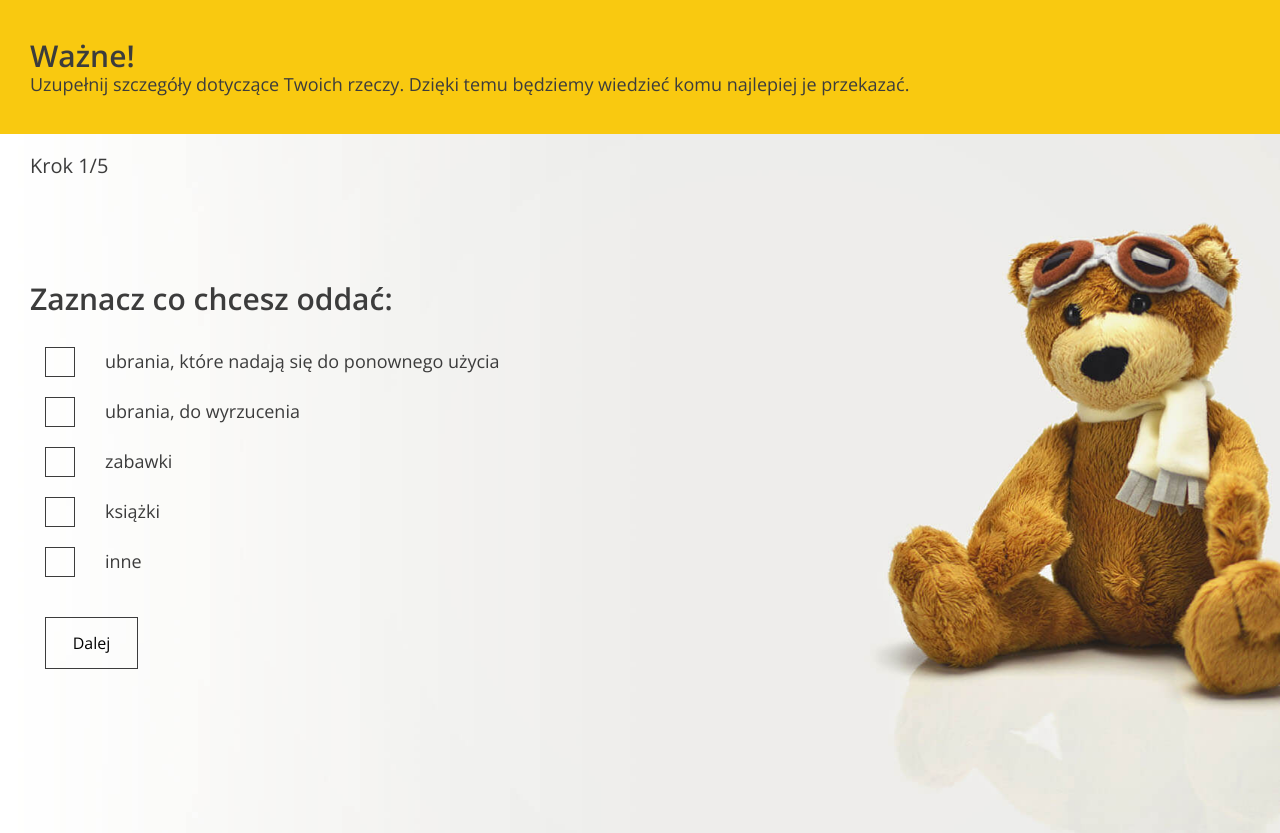
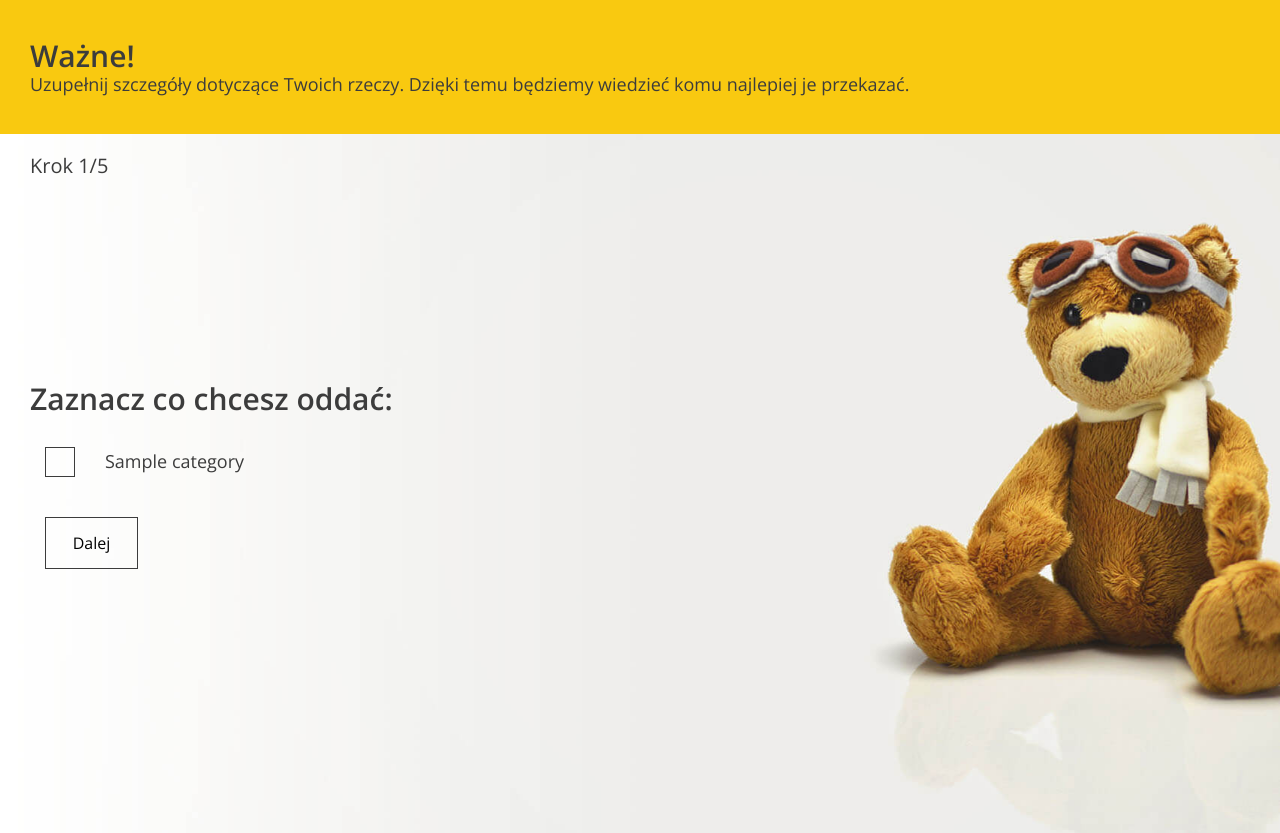
Before and after one commit to OleksandrKiris/Oddam-w-dobre-r-ce, a Django app: page /add_donation/ in a window 1280 px wide. Shown: the part 801-1634 px from the top of the page. Run offline with Django 5.2, Linux system fonts and the light colour scheme; the first user in the database is signed in; tables that the repository leaves empty hold one stand-in row (Sample ...).

Commit message:
Feature5: Implemented step 1 of the donation form, restricted access to logged-in users, and dynamically loaded categories from the database.

```diff
--- a/donations/templates/form.html
+++ b/donations/templates/form.html
@@ -1,4 +1,3 @@
-<!-- donations/templates/form.html -->
 {% extends 'base.html' %}
 {% load static %}
 
@@ -56,44 +55,19 @@
     <div class="form--steps-counter">Krok <span>1</span>/5</div>
 
     <form action="{% url 'donations:form_confirmation' %}" method="post">
+      {% csrf_token %}
       <!-- STEP 1: class .active is switching steps -->
       <div data-step="1" class="active">
         <h3>Zaznacz co chcesz oddać:</h3>
+        {% for category in categories %}
         <div class="form-group form-group--checkbox">
           <label>
-            <input type="checkbox" name="categories" value="clothes-to-use">
+            <input type="checkbox" name="categories" value="{{ category.id }}">
             <span class="checkbox"></span>
-            <span class="description">ubrania, które nadają się do ponownego użycia</span>
+            <span class="description">{{ category.name }}</span>
           </label>
         </div>
-        <div class="form-group form-group--checkbox">
-          <label>
-            <input type="checkbox" name="categories" value="clothes-useless">
-            <span class="checkbox"></span>
-            <span class="description">ubrania, do wyrzucenia</span>
-          </label>
-        </div>
-        <div class="form-group form-group--checkbox">
-          <label>
-            <input type="checkbox" name="categories" value="toys">
-            <span class="checkbox"></span>
-            <span class="description">zabawki</span>
-          </label>
-        </div>
-        <div class="form-group form-group--checkbox">
-          <label>
-            <input type="checkbox" name="categories" value="books">
-            <span class="checkbox"></span>
-            <span class="description">książki</span>
-          </label>
-        </div>
-        <div class="form-group form-group--checkbox">
-          <label>
-            <input type="checkbox" name="categories" value="other">
-            <span class="checkbox"></span>
-            <span class="description">inne</span>
-          </label>
-        </div>
+        {% endfor %}
         <div class="form-group form-group--buttons">
           <button type="button" class="btn next-step">Dalej</button>
         </div>
--- a/donations/views.py
+++ b/donations/views.py
@@ -3,7 +3,7 @@ from django.contrib.auth import authenticate, login as auth_login
 from django.contrib.auth.models import User
 from django.core.paginator import Paginator
 from django.db.models import Sum
-from .models import Donation, Institution
+from .models import Donation, Institution, Category
 from django.contrib.auth import logout as auth_logout
 
 
@@ -40,7 +40,11 @@ def index(request):
 
 
 def add_donation(request):
-    return render(request, 'form.html')
+    if not request.user.is_authenticated:
+        return redirect('donations:login')
+
+    categories = Category.objects.all()
+    return render(request, 'form.html', {'categories': categories})
 
 
 def login(request):
```
